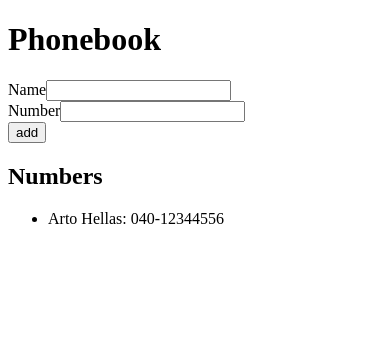
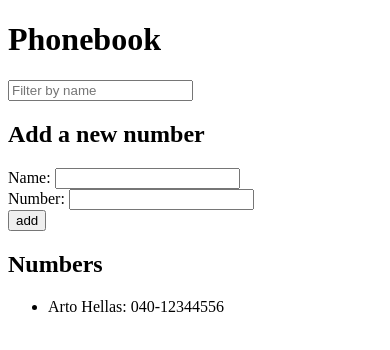
Before and after one commit to ir3n/fullstackopen, a React (Vite) app in the folder part2/phonebook/: page / in a window 390 px wide. Shown: the top 350 px of the page. Built offline with nearby package versions, Linux system fonts and the light colour scheme.

Commit message:
feat: add filtering to the phonebook results

```diff
--- a/part2/phonebook/src/App.jsx
+++ b/part2/phonebook/src/App.jsx
@@ -1,16 +1,19 @@
 import { useState } from "react";
 import PhonebookForm from "./components/PhonebookForm";
 import PhonebookList from "./components/PhonebookList";
+import SearchInput from "./components/SearchInput";
 
-const initData = {
+const initData = [{
   name: "Arto Hellas",
   number: "040-12344556",
-};
+}];
 
 const App = () => {
-  const [persons, setPersons] = useState([initData]);
+  const [persons, setPersons] = useState(initData);
 
   const [formData, setFormData] = useState({ name: "", number: "" });
+
+  const [searchTerm, setSearchTerm] = useState("");
 
   const handleInputChange = (e) => {
     setFormData((prev) => ({ ...prev, [e.target.name]: e.target.value }));
@@ -18,7 +21,7 @@ const App = () => {
 
   const handleFormSubmit = (e) => {
     e.preventDefault();
-    if (persons.some((person) => person.name === formData.name)) {
+    if (persons.some((person) => person.name.toLowerCase() === formData.name.toLowerCase())) {
       alert(`${formData.name} is already added to the phonebook.`);
     } else {
       setPersons((prevPersons) => [...prevPersons, formData]);
@@ -26,16 +29,23 @@ const App = () => {
     }
   };
 
+  const filteredPersons = persons.filter(person => person.name.toLowerCase().includes(searchTerm.toLowerCase()));
+
   return (
     <div>
       <h1>Phonebook</h1>
+
+      <SearchInput value={searchTerm} onChange={e => setSearchTerm(e.target.value)} placeholder="Filter by name"/>
+
+      <h2>Add a new number</h2>
       <PhonebookForm
         formData={formData}
         onInputChange={handleInputChange}
         handleSubmit={handleFormSubmit}
       />
 
-      <PhonebookList persons={persons} />
+      <h2>Numbers</h2>
+      <PhonebookList persons={filteredPersons} />
     </div>
   );
 };
--- a/part2/phonebook/src/components/PhonebookForm.jsx
+++ b/part2/phonebook/src/components/PhonebookForm.jsx
@@ -3,7 +3,7 @@ const PhonebookForm = ({ formData, onInputChange, handleSubmit }) => {
     <form onSubmit={handleSubmit}>
       <div>
         <div>
-          <label htmlFor="name">Name</label>
+          <label htmlFor="name">Name: </label>
           <input
             id="name"
             type="text"
@@ -14,7 +14,7 @@ const PhonebookForm = ({ formData, onInputChange, handleSubmit }) => {
           />
         </div>
         <div>
-          <label htmlFor="number">Number</label>
+          <label htmlFor="number">Number: </label>
           <input
             id="number"
             type="text"
--- a/part2/phonebook/src/components/PhonebookList.jsx
+++ b/part2/phonebook/src/components/PhonebookList.jsx
@@ -1,7 +1,6 @@
 const PhonebookList = ({ persons }) => {
   return (
     <>
-      <h2>Numbers</h2>
       <ul>
         {persons.map((person) => (
           <li key={person.name}>
--- /dev/null
+++ b/part2/phonebook/src/components/SearchInput.jsx
@@ -0,0 +1,6 @@
+const SearchInput = (props) => {
+    const {value, onChange, placeholder} = props;
+    return <input type="text" value={value} onChange={onChange} placeholder={placeholder}/>
+}
+
+export default SearchInput;
```
